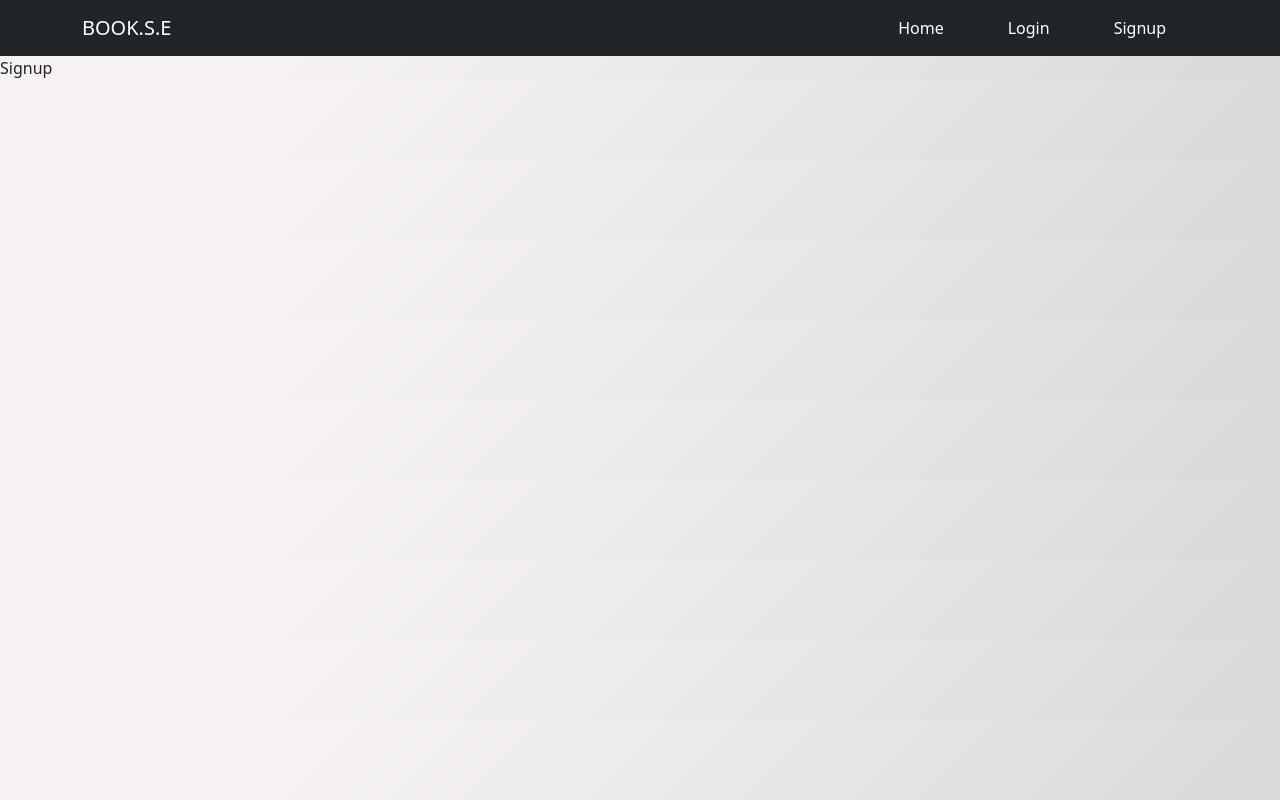
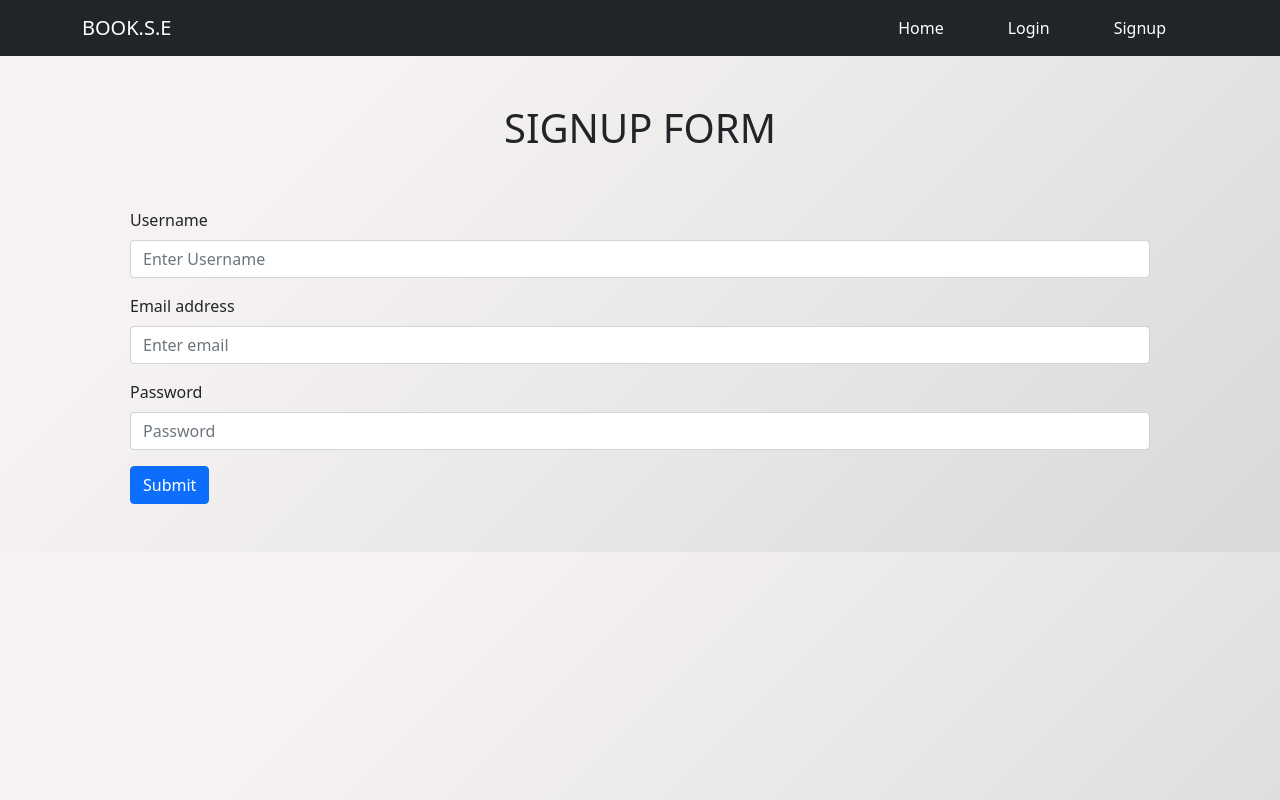
Before and after one commit to DMO17/book-search-engine-client, a React (Create React App) app: page /signup in a window 1280 px wide. Built offline with nearby package versions, Linux system fonts and the light colour scheme.

Commit message:
login and sign up form done

```diff
--- /dev/null
+++ b/src/components/LoginForm/index.js
@@ -0,0 +1,29 @@
+import React from "react";
+
+import Container from "react-bootstrap/Container";
+import Button from "react-bootstrap/Button";
+import Form from "react-bootstrap/Form";
+
+export const LoginForm = () => {
+  return (
+    <div>
+      <div className="h1 text-center mt-5">LOGIN FORM</div>
+      <Container className="mt-3 p-5">
+        <Form>
+          <Form.Group className="mb-3" controlId="formBasicEmail">
+            <Form.Label>Email address</Form.Label>
+            <Form.Control type="email" placeholder="Enter email" />
+          </Form.Group>
+
+          <Form.Group className="mb-3" controlId="formBasicPassword">
+            <Form.Label>Password</Form.Label>
+            <Form.Control type="password" placeholder="Password" />
+          </Form.Group>
+          <Button variant="primary" type="submit">
+            Submit
+          </Button>
+        </Form>
+      </Container>
+    </div>
+  );
+};
--- /dev/null
+++ b/src/components/SignupForm/index.js
@@ -0,0 +1,34 @@
+import React from "react";
+
+import Container from "react-bootstrap/Container";
+import Button from "react-bootstrap/Button";
+import Form from "react-bootstrap/Form";
+
+export const SignupForm = () => {
+  return (
+    <div>
+      <div className="h1 text-center mt-5">SIGNUP FORM</div>
+      <Container className="p-5">
+        <Form>
+          <Form.Group className="mb-3" controlId="formBasicText">
+            <Form.Label>Username</Form.Label>
+            <Form.Control type="text" placeholder="Enter Username" />
+          </Form.Group>
+
+          <Form.Group className="mb-3" controlId="formBasicEmail">
+            <Form.Label>Email address</Form.Label>
+            <Form.Control type="email" placeholder="Enter email" />
+          </Form.Group>
+
+          <Form.Group className="mb-3" controlId="formBasicPassword">
+            <Form.Label>Password</Form.Label>
+            <Form.Control type="password" placeholder="Password" />
+          </Form.Group>
+          <Button variant="primary" type="submit">
+            Submit
+          </Button>
+        </Form>
+      </Container>
+    </div>
+  );
+};
--- a/src/pages/Login.js
+++ b/src/pages/Login.js
@@ -1,5 +1,11 @@
 import React from "react";
+import Container from "react-bootstrap/Container";
+import { LoginForm } from "../components/LoginForm";
 
 export const Login = () => {
-  return <div>Login</div>;
+  return (
+    <Container>
+      <LoginForm />
+    </Container>
+  );
 };
--- a/src/pages/Signup.js
+++ b/src/pages/Signup.js
@@ -1,5 +1,11 @@
 import React from "react";
+import Container from "react-bootstrap/Container";
+import { SignupForm } from "../components/SignupForm";
 
 export const Signup = () => {
-  return <div>Signup</div>;
+  return (
+    <Container>
+      <SignupForm />
+    </Container>
+  );
 };
```
